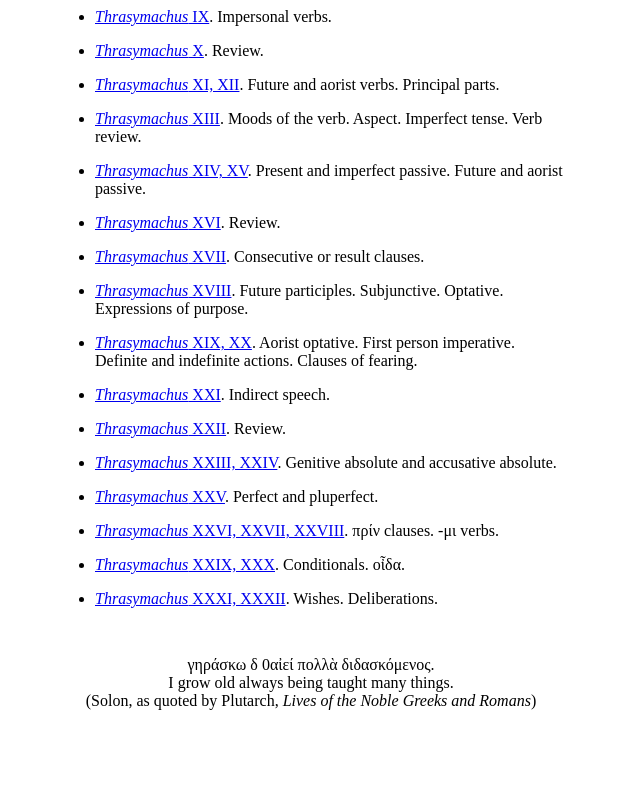
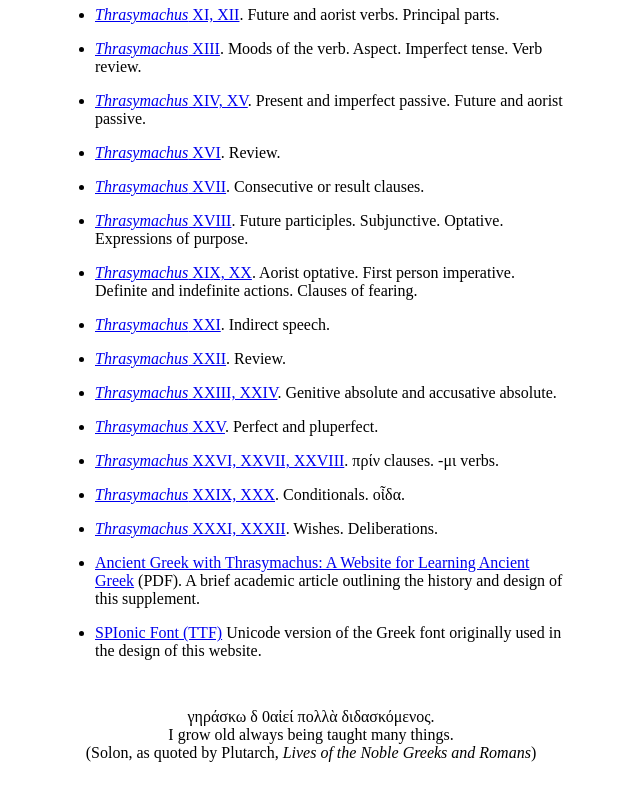
Before and after one commit to classicist/ancient_greek_with_thrasymachus, a plain HTML site: page index.html in a window 1280 px wide. Shown: the part 1286-2086 px from the top of the page, without its empty margins (9-649 px from the left). Before the commit the page ends 2060 px from the top, so only its background shows below. Drawn offline with Linux system fonts and the light colour scheme.

Commit message:
put links to pdf and spionic at the bottom of TOC

```diff
--- a/index.html
+++ b/index.html
@@ -13,7 +13,6 @@
 
 <h2>Table of Contents</h2>
 <ul>
-<li><p><a href=ancient_greek_with_thrasymachus.pdf>Ancient Greek with Thrasymachus: A Website for Learning Ancient Greek</a> (PDF). A brief academic article outlining the history and design of this supplement.
 <li><p><a href=introduction.html>Introduction</a>. Our ideas about teaching and learning Greek. The Greek alphabet. Pronunciation.
 <li><p><a href=i_ii.html><i>Thrasymachus</i> I, II</a>. The article. First, second, and third declensions. Uncontracted verbs, present indicative.
 <li><p><a href=iii.html><i>Thrasymachus</i> III</a>. Contracted verbs and adjectives.
@@ -38,6 +37,8 @@
 <li><p><a href=xxvi_xxvii_xxviii.html><i>Thrasymachus</i> XXVI, XXVII, XXVIII</a>. πρίν clauses. -μι verbs.
 <li><p><a href=xxix_xxx.html><i>Thrasymachus</i> XXIX, XXX</a>. Conditionals. οἶδα.
 <li><p><a href=xxxi_xxxii.html><i>Thrasymachus</i> XXXI, XXXII</a>. Wishes. Deliberations.
+<li><p><a href=ancient_greek_with_thrasymachus.pdf>Ancient Greek with Thrasymachus: A Website for Learning Ancient Greek</a> (PDF). A brief academic article outlining the history and design of this supplement.
+<li><p><a href=spionic.ttf>SPIonic Font (TTF)</a> Unicode version of the Greek font originally used in the design of this website.
 </ul>
 
 <center><p class=skip>γηράσκω δ 0αἰεί πολλὰ διδασκόμενος.<br>I grow old always being taught many things.<br>(Solon, as quoted by Plutarch, <i>Lives of the Noble Greeks and Romans</i>)</center>
```
